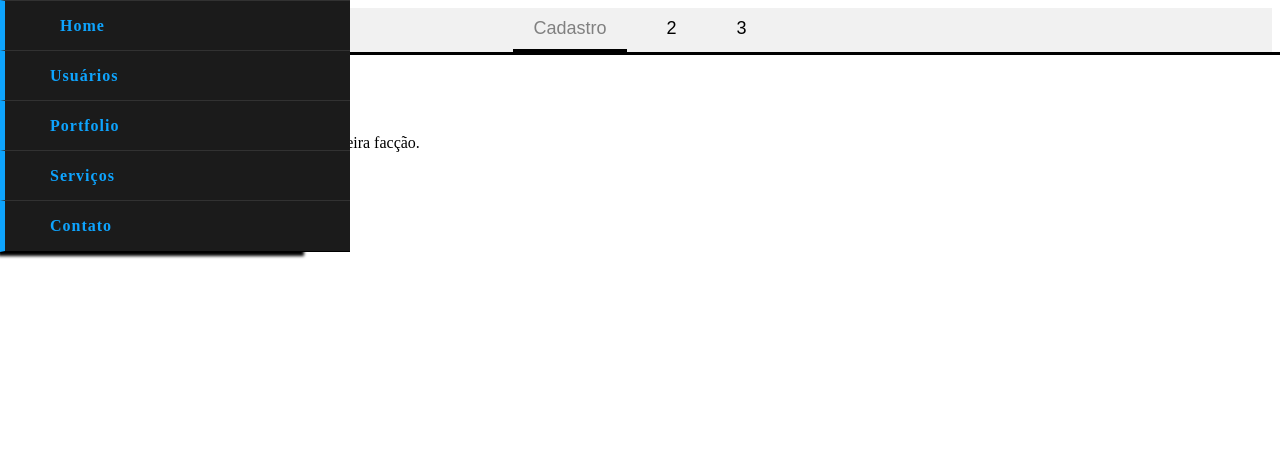
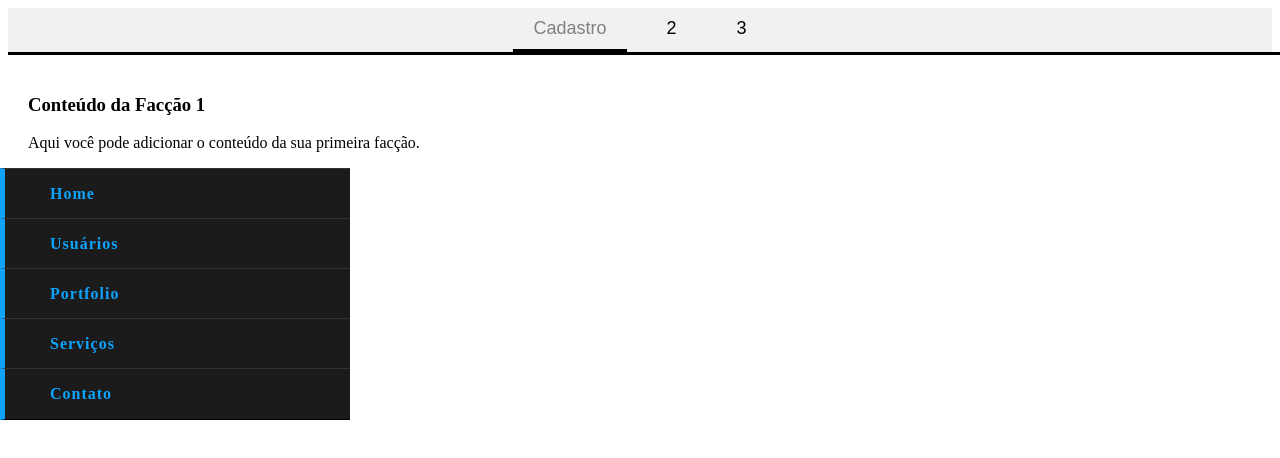
Before and after one commit to vigarioss/TCC, a plain HTML site: page index.html in a window 1280 px wide. Shown: the top 458 px of the page. Drawn offline with Linux system fonts and the light colour scheme.

Commit message:
posição da barra de menu do cadastro

```diff
--- a/sidebar.css
+++ b/sidebar.css
@@ -2,9 +2,8 @@
 
     width: 300px;
     position: fixed; /* Mudança: posição fixa */
-    top: 0; /* Mudança: fixar no topo */
+    top: 5; /* Mudança: fixar no topo */
     left: 0; /* Mudança: fixar à esquerda */
-    box-shadow: 1px 3px 3px 3px black;
     transition: all 0.5s linear;
 
   }
```
